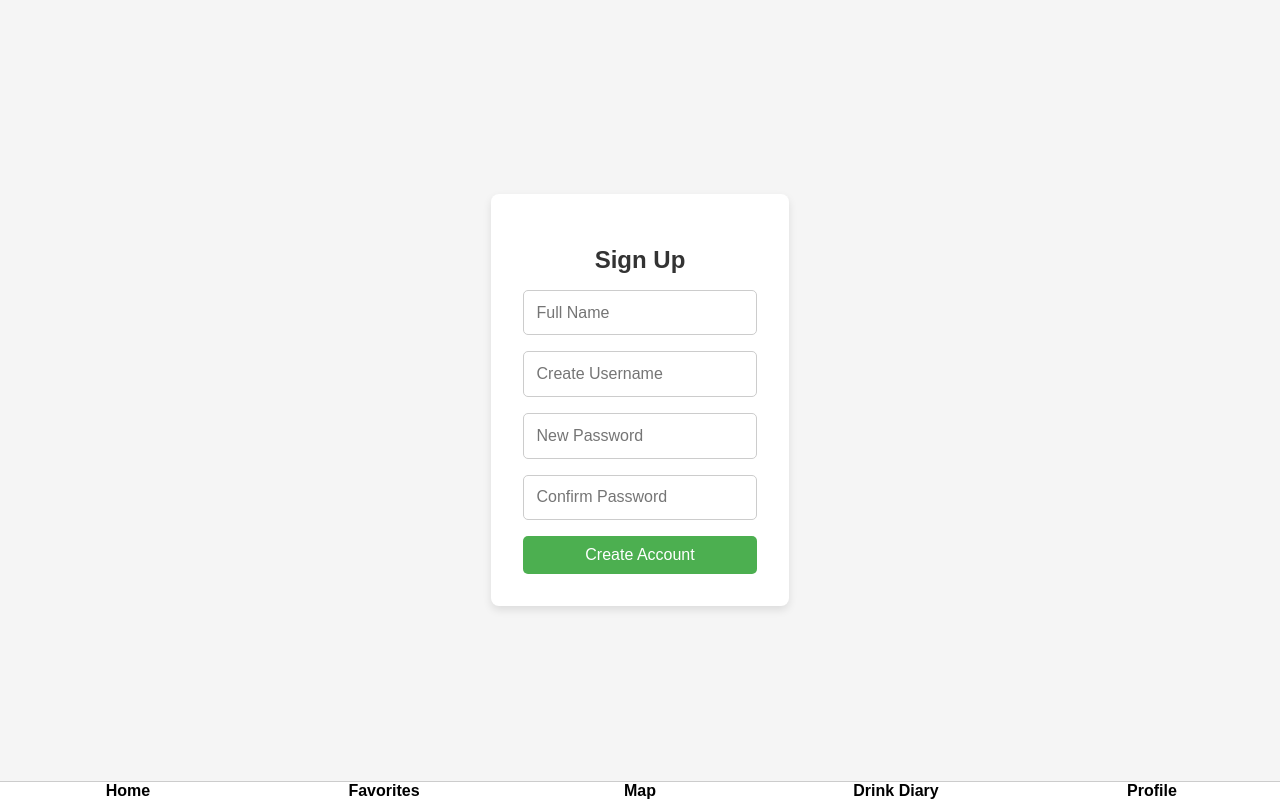
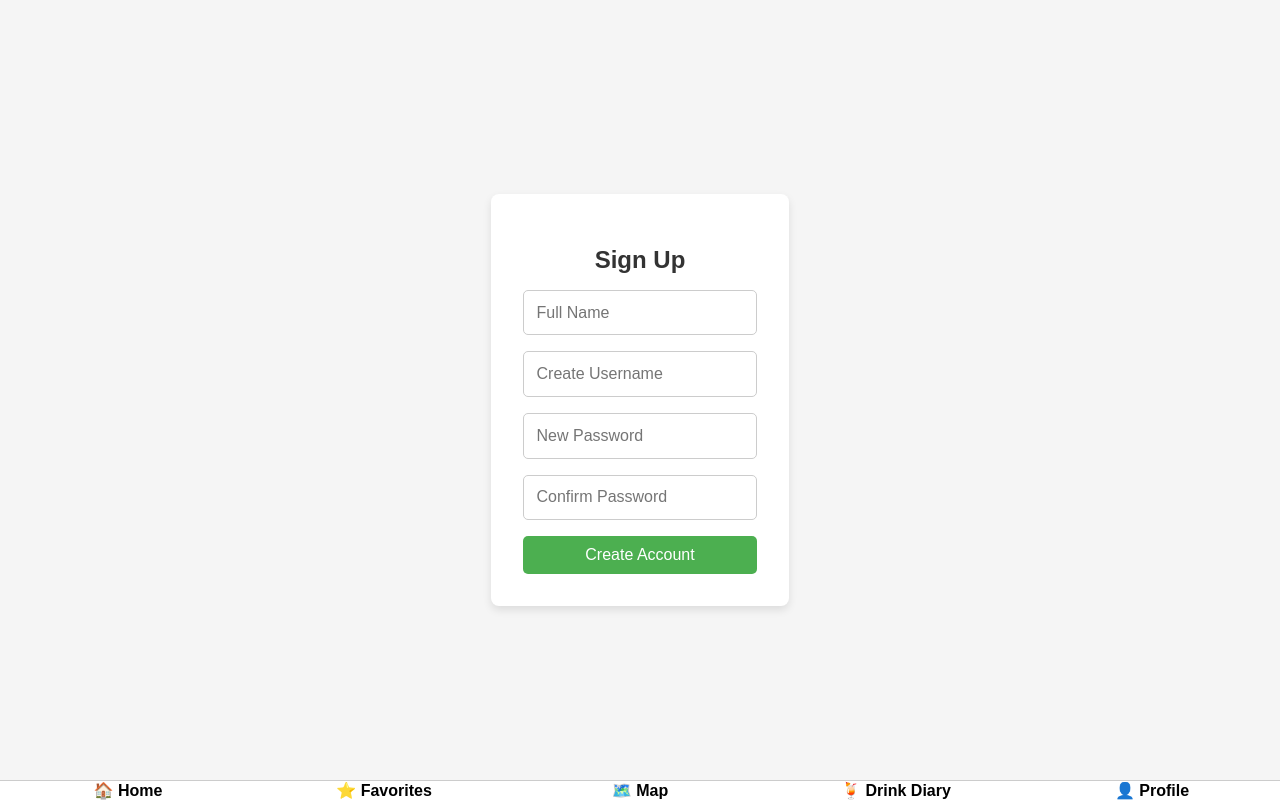
Before and after one commit to giorivas123/SIPS, a plain HTML site: page index.html in a window 1280 px wide. Both pictures are taken after a click on the button "Accept". Drawn offline with Linux system fonts and the light colour scheme.

Commit message:
Update index.html

```diff
--- a/index.html
+++ b/index.html
@@ -24,11 +24,36 @@
     <footer>
       <nav class="bottom-nav">
         <ul>
-          <li><a href="#home-search">Home</a></li>
-          <li><a href="#favorites">Favorites</a></li>
-          <li><a href="#maps">Map</a></li>
-          <li><a href="#drink-diary">Drink Diary</a></li>
-          <li><a href="#profile-user">Profile</a></li>
+          <li>
+            <a href="#home-search">
+              <span class="icon">🏠</span>
+              <span>Home</span>
+            </a>
+          </li>
+          <li>
+            <a href="#favorites">
+              <span class="icon">⭐</span>
+              <span>Favorites</span>
+            </a>
+          </li>
+          <li>
+            <a href="#maps">
+              <span class="icon">🗺️</span>
+              <span>Map</span>
+            </a>
+          </li>
+          <li>
+            <a href="#drink-diary">
+              <span class="icon">🍹</span>
+              <span>Drink Diary</span>
+            </a>
+          </li>
+          <li>
+            <a href="#profile-user">
+              <span class="icon">👤</span>
+              <span>Profile</span>
+            </a>
+          </li>
         </ul>
       </nav>
     </footer>
```
